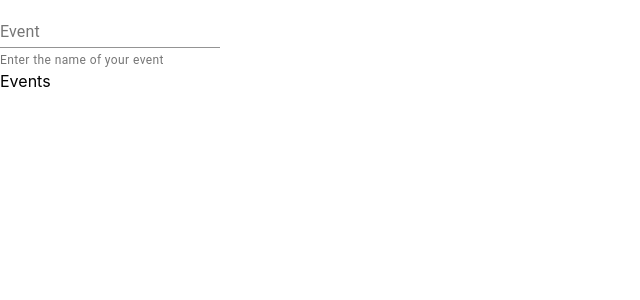
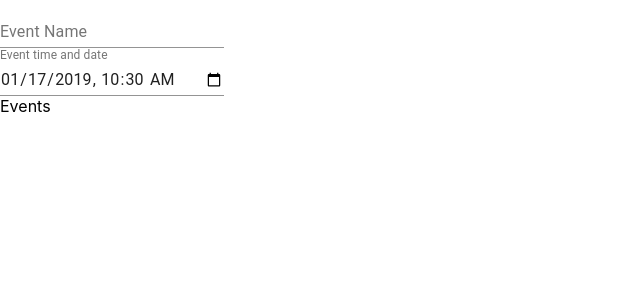
Before and after one commit to forbesd7/EventViewerApp, a React (Create React App) app: page / in a window 1280 px wide. Shown: the top 300 px of the page, without its empty margins (0-640 px from the left). Built offline with nearby package versions, Linux system fonts and the light colour scheme.

Commit message:
simple form for event name and date/time displayed

```diff
--- a/src/components/CreateEvent.jsx
+++ b/src/components/CreateEvent.jsx
@@ -3,7 +3,8 @@ import {
   FormControl,
   InputLabel,
   Input,
-  FormHelperText
+  FormHelperText,
+  TextField
 } from "@material-ui/core";
 class CreateEvent extends Component {
   constructor(props) {
@@ -14,11 +15,18 @@ class CreateEvent extends Component {
     return (
       <div>
         <FormControl>
-          <InputLabel htmlFor="event-name">Event</InputLabel>
+          <InputLabel htmlFor="event-name">Event Name</InputLabel>
           <Input id="event-name" aria-describedby="my-helper-text" />
-          <FormHelperText id="my-helper-text">
-            Enter the name of your event
-          </FormHelperText>
+          <TextField
+            id="event-date-time"
+            label="Event time and date"
+            type="datetime-local"
+            defaultValue="2019-01-17T10:30"
+            aria-describedby="event-helper-text"
+            InputLabelProps={{
+              shrink: true
+            }}
+          />
         </FormControl>
       </div>
     );
```
